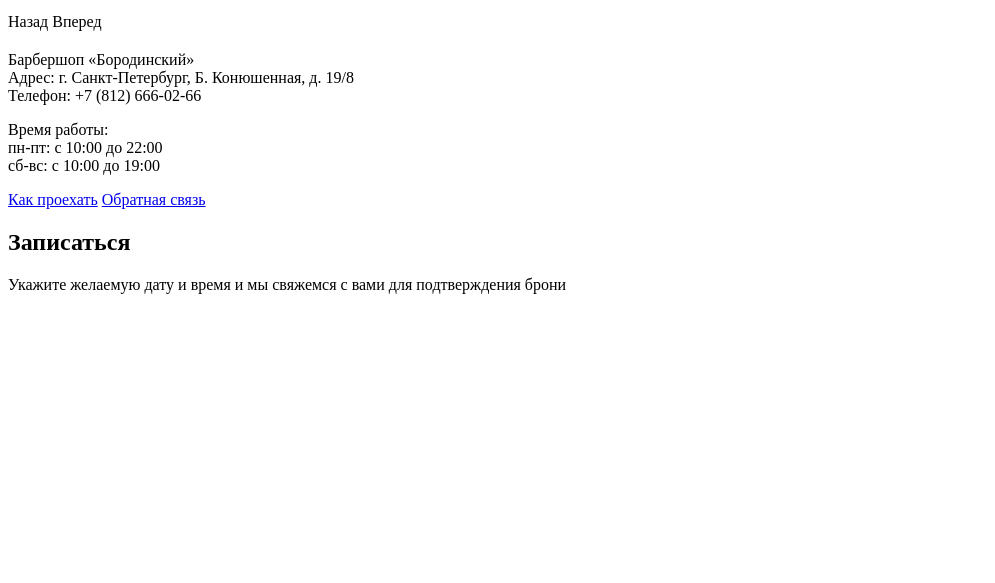
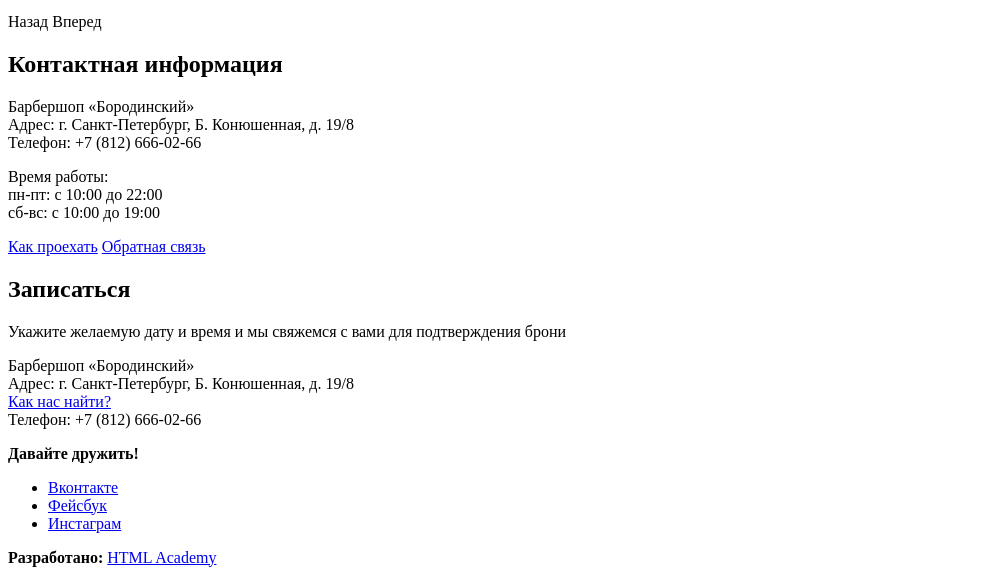
Before and after one commit to Vlad-beatz/barbersop, a plain HTML site: page index.html in a window 1280 px wide. Shown: the part 815-1398 px from the top of the page, without its empty margins (0-995 px from the left). Before the commit the page ends 1125 px from the top, so only its background shows below. Drawn offline with Linux system fonts and the light colour scheme.

Commit message:
Добавил футер

```diff
--- a/index.html
+++ b/index.html
@@ -69,7 +69,7 @@
       </section>
 
       <section class="contacts">
-        <h2></h2>
+        <h2>Контактная информация</h2>
         <p>
           Барбершоп «Бородинский»<br>
           Адрес: г. Санкт-Петербург, Б. Конюшенная, д. 19/8<br>
@@ -90,5 +90,26 @@
         <!-- Здесь будет форма -->
       </section>
     </main>
+
+    <footer class="main-footer">
+      <p class="footer-contacts">
+        Барбершоп «Бородинский»<br>
+        Адрес: г. Санкт-Петербург, Б. Конюшенная, д. 19/8<br>
+        <a href="map.html">Как нас найти?</a><br>
+        Телефон: +7 (812) 666-02-66
+      </p>
+      <div class="footer-social">
+        <b>Давайте дружить!</b>
+        <ul>
+          <li><a class="social-button" href="#">Вконтакте</a></li>
+          <li><a class="social-button" href="#">Фейсбук</a></li>
+          <li><a class="social-button" href="#">Инстаграм</a></li>
+        </ul>
+      </div>
+      <p class="footer-copyright">
+        <b>Разработано:</b>
+        <a class="button" href="https://htmlacademy.ru">HTML Academy</a>
+      </p>
+    </footer>
   </body>
 </html>
```
